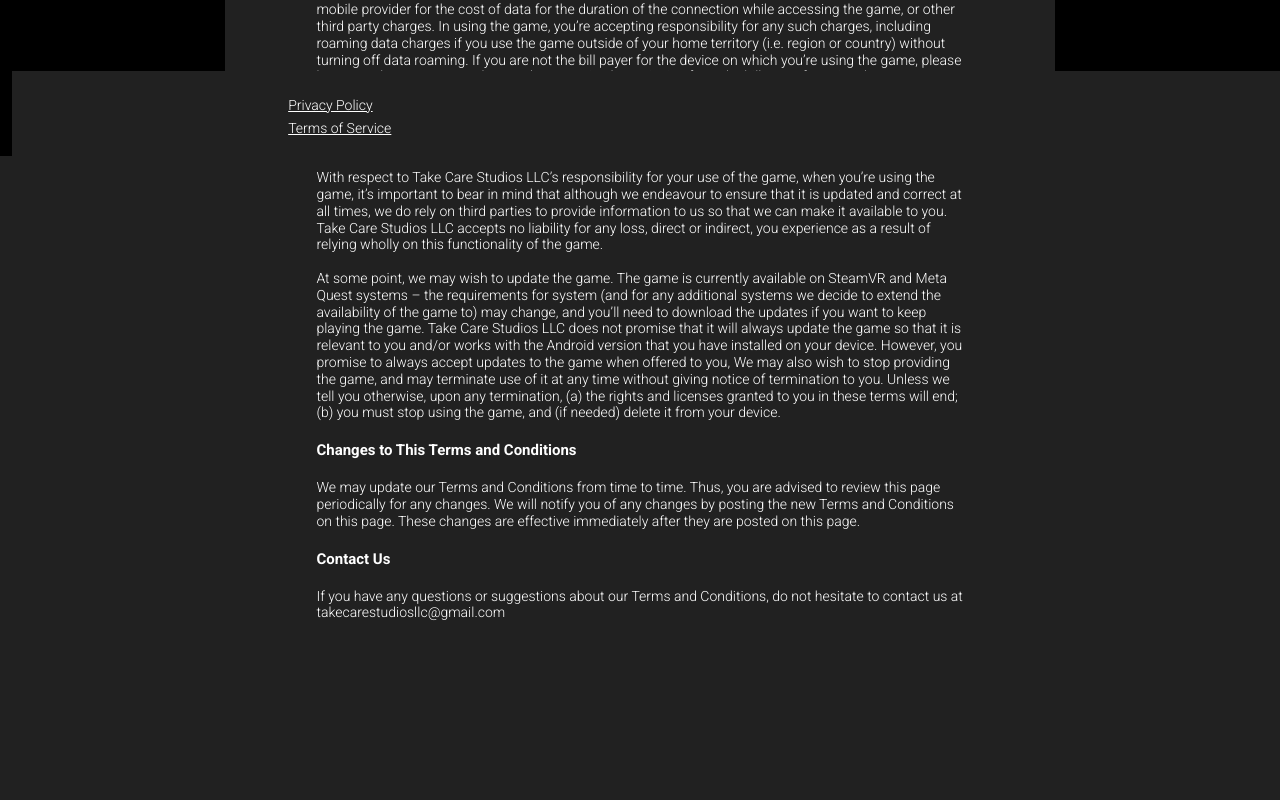
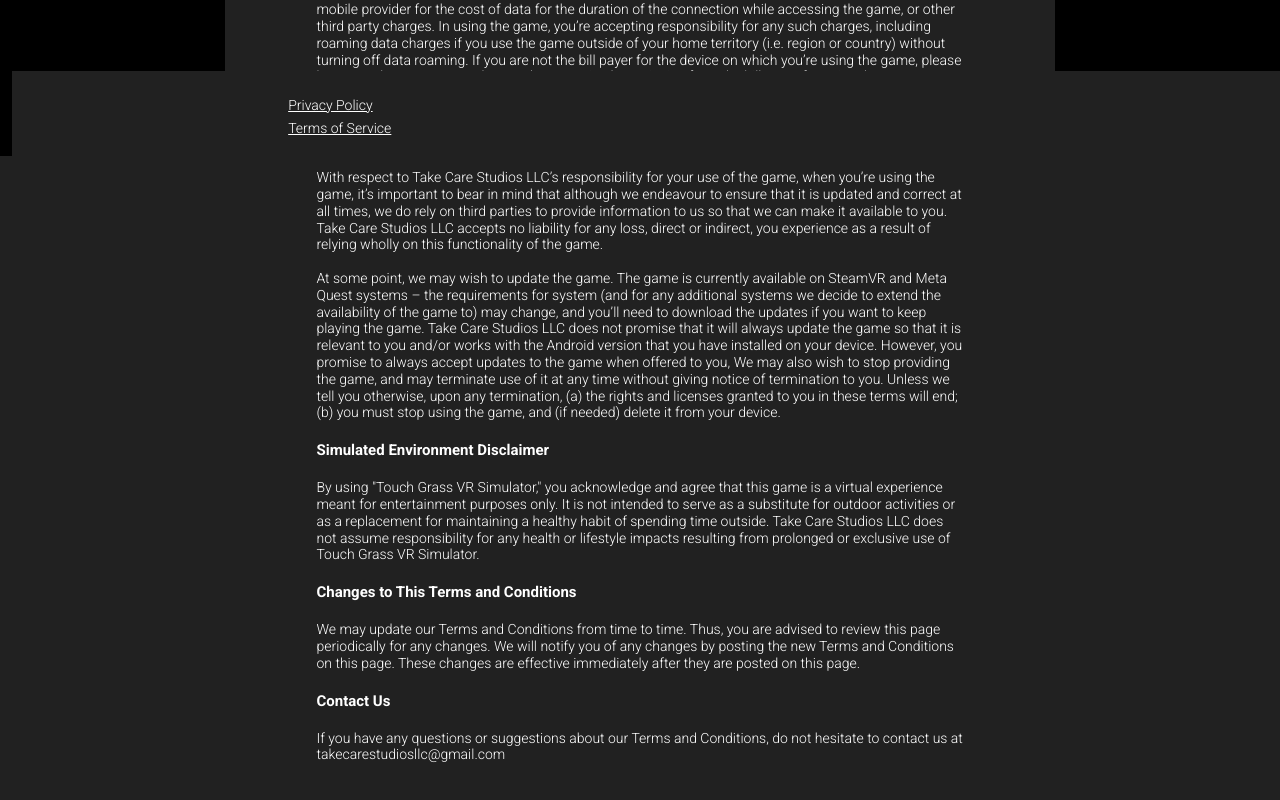
Before and after one commit to takecarestudiosllc/takecarestudiosllc.github.io, a plain HTML site: page termsofservice.html in a window 1280 px wide. Shown: the part 644-1444 px from the top of the page. Before the commit the page ends 1354 px from the top, so only its background shows below. Drawn offline with nearby package versions, Linux system fonts and the light colour scheme.

Commit message:
ToS update
ToS update

```diff
--- a/termsofservice.html
+++ b/termsofservice.html
@@ -61,6 +61,11 @@
 										At some point, we may wish to update the game. The game is currently available on SteamVR and Meta Quest systems – the requirements for system (and for any additional systems we decide to extend the availability of the game to) may change, and you’ll need to download the updates if you want to keep playing the game. Take Care Studios LLC does not promise that it will always update the game so that it is relevant to you and/or works with the Android version that you have installed on your device. However, you promise to always accept updates to the game when offered to you, We may also wish to stop providing the game, and may terminate use of it at any time without giving notice of termination to you. Unless we tell you otherwise, upon any termination, (a) the rights and licenses granted to you in these terms will end; (b) you must stop using the game, and (if needed) delete it from your device.<br>
 										</h4>
 
+										<h3> Simulated Environment Disclaimer</h3>
+
+										<h4>By using "Touch Grass VR Simulator," you acknowledge and agree that this game is a virtual experience meant for entertainment purposes only. It is not intended to serve as a substitute for outdoor activities or as a replacement for maintaining a healthy habit of spending time outside. Take Care Studios LLC does not assume responsibility for any health or lifestyle impacts resulting from prolonged or exclusive use of Touch Grass VR Simulator.
+										</h4>
+
 										<h3>Changes to This Terms and Conditions</h3>
 										<h4>We may update our Terms and Conditions from time to time. Thus, you are advised to review this page periodically for any changes. We will notify you of any changes by posting the new Terms and Conditions on this page. These changes are effective immediately after they are posted on this page.</h4>
 
```
